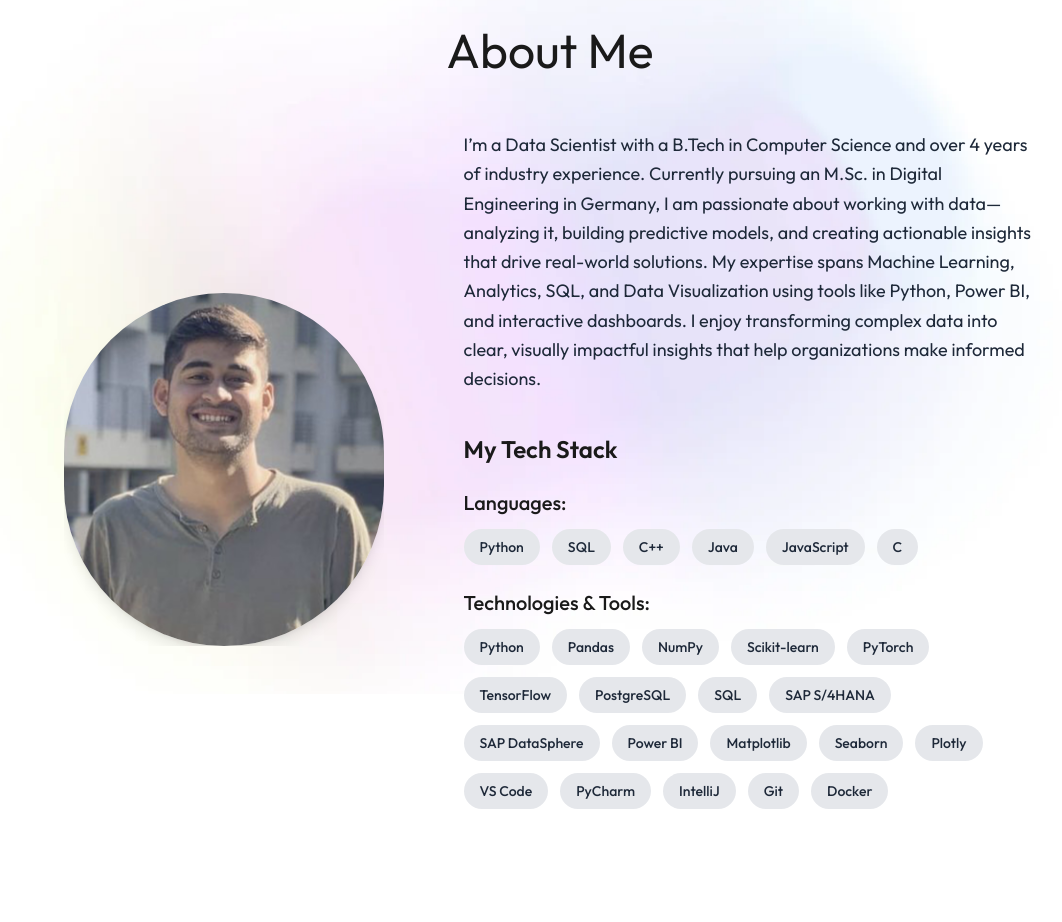
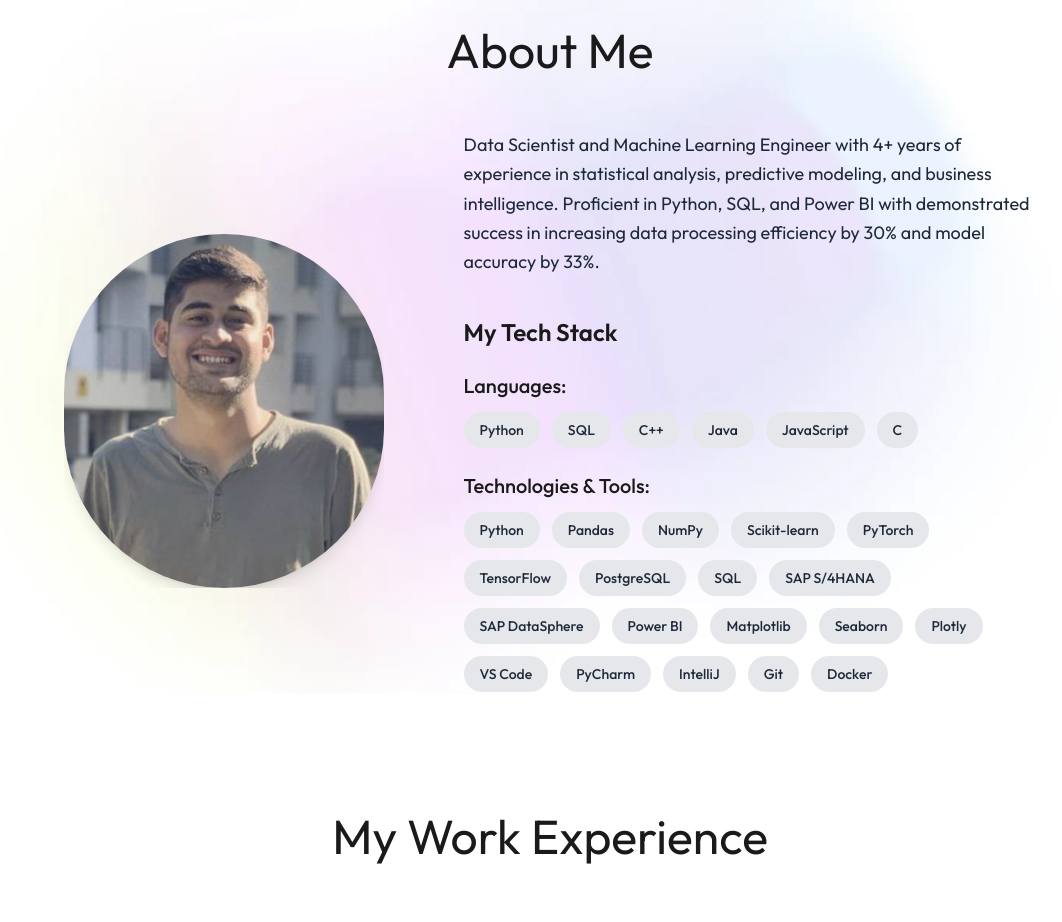
Before and after one commit to VivekSinghK14/Portfolio, a Next.js app: page / in a window 1280 px wide. Shown: the part 840-1762 px from the top of the page, without its empty margins (90-1152 px from the left). Built offline with nearby package versions, Linux system fonts and the light colour scheme; a web font is replaced by a local one.

Commit message:
Update About.jsx

```diff
--- a/component/About.jsx
+++ b/component/About.jsx
@@ -56,7 +56,7 @@ const About = ({ infoList, toolsData }) => {
 
         <div className='flex-1'>
           <p className='mb-10 max-w-2xl font-Outfit text-gray-800 text-base sm:text-lg leading-relaxed'>
-            I’m a Data Scientist with a B.Tech in Computer Science and over 4 years of industry experience. Currently pursuing an M.Sc. in Digital Engineering in Germany, I am passionate about working with data—analyzing it, building predictive models, and creating actionable insights that drive real-world solutions. My expertise spans Machine Learning, Analytics, SQL, and Data Visualization using tools like Python, Power BI, and interactive dashboards. I enjoy transforming complex data into clear, visually impactful insights that help organizations make informed decisions.
+             Data Scientist and Machine Learning Engineer with 4+ years of experience in statistical analysis, predictive modeling, and business intelligence. Proficient in Python, SQL, and Power BI with demonstrated success in increasing data processing efficiency by 30% and model accuracy by 33%.
           </p>
 
           {/* My Tech Stack Section */}
```
